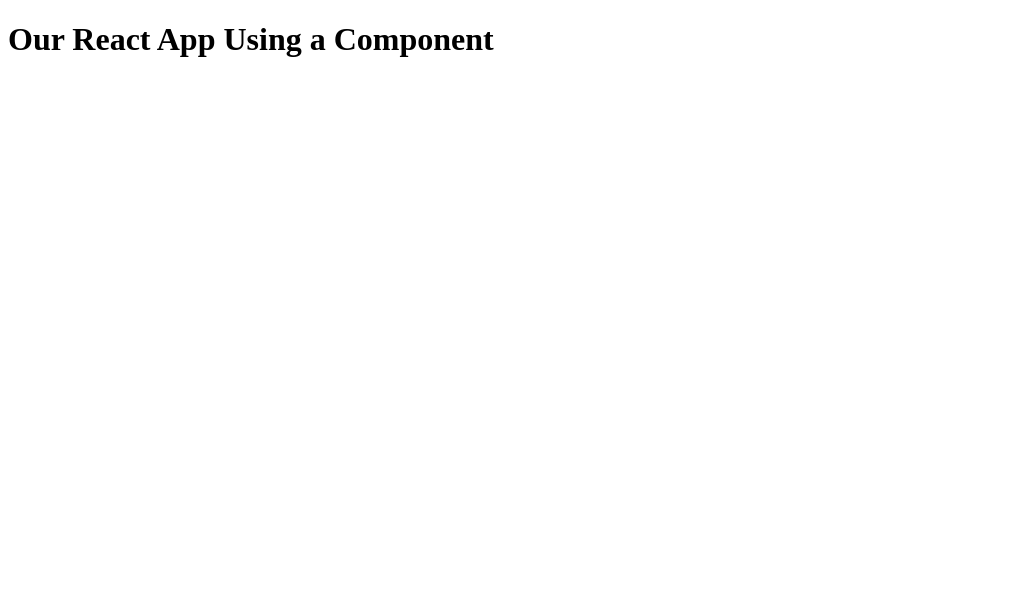
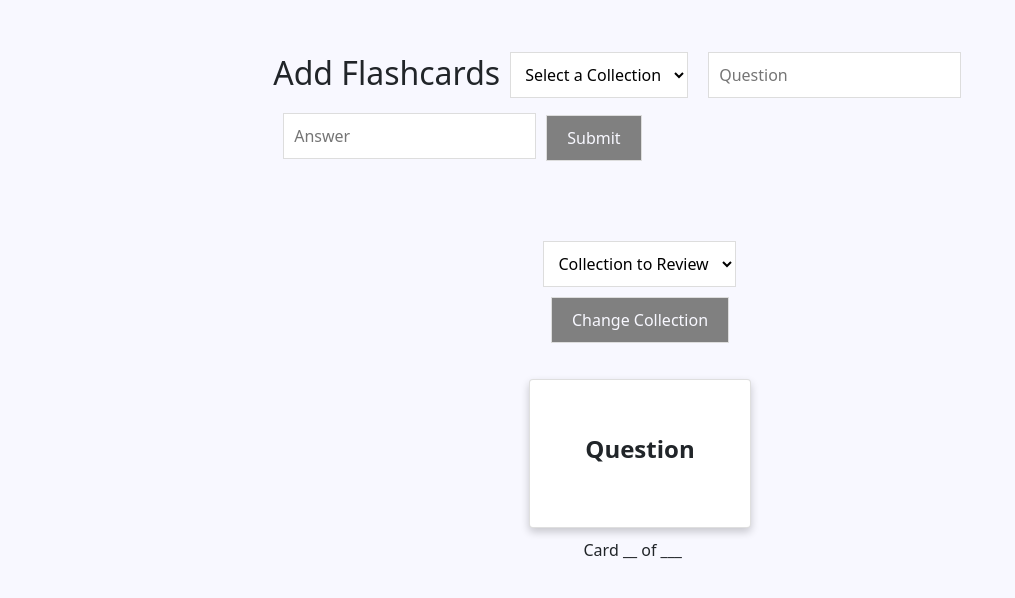
Before and after one commit to Jordan-Edwards/Flash-Card-Frontend, a React (Create React App) app: page / in a window 1280 px wide. Shown: the top 598 px of the page, without its empty margins (0-1015 px from the left). Built offline with nearby package versions, Linux system fonts and the light colour scheme; no server answers.

Commit message:
started css for flashcard, created functional form to post new flashcards

```diff
--- a/package.json
+++ b/package.json
@@ -6,6 +6,7 @@
     "@testing-library/jest-dom": "^5.14.1",
     "@testing-library/react": "^11.2.7",
     "@testing-library/user-event": "^12.8.3",
+    "axios": "^0.21.1",
     "bootstrap": "^5.0.2",
     "react": "^17.0.2",
     "react-dom": "^17.0.2",
--- a/public/index.html
+++ b/public/index.html
@@ -24,7 +24,7 @@
       work correctly both with client-side routing and a non-root public URL.
       Learn how to configure a non-root public URL by running `npm run build`.
     -->
-    <title>React App</title>
+    <title>Flashcard App</title>
   </head>
   <body>
     <noscript>You need to enable JavaScript to run this app.</noscript>
--- /dev/null
+++ b/src/components/addFlashcard.css
@@ -0,0 +1,63 @@
+/* Style the form - display items horizontally */
+.form-inline {
+    display: flex;
+    flex-flow: row wrap;
+    align-items: center;
+    text-align: center;
+    align-self: center;
+  }
+
+  /* Add some margins for each label */
+  .form-inline label {
+    margin: 5px 10px 5px 0;
+  }
+
+  /* Style the input fields */
+  .form-inline input {
+    vertical-align: middle;
+    align-items: center;
+    margin: 5px 10px 10px;
+    padding: 10px;
+    background-color: #fff;
+    border: 1px solid #ddd;
+  }
+
+  .form-inline select {
+    vertical-align: middle;
+    align-items: center;
+    margin: 5px 10px 10px;
+    padding: 10px;
+    background-color: #fff;
+    border: 1px solid #ddd;
+  }
+
+
+  /* Style the submit button */
+  .form-inline button {
+    padding: 10px 20px;
+    background-color: gray;
+    border: 1px solid #ddd;
+    color: ghostwhite;
+  }
+
+  .form-inline button:hover {
+    background-color: royalblue;
+  }
+
+  .center {
+      margin: auto;
+      width: 60%;
+      padding: 10px;
+    }
+
+  /* Add responsiveness - display the form controls vertically instead of horizontally on screens that are less than 800px wide */
+  @media (max-width: 800px) {
+    .form-inline input {
+      margin: 10px 0;
+    }
+
+    .form-inline {
+      flex-direction: column;
+      align-items: stretch;
+    }
+  }
--- /dev/null
+++ b/src/components/addFlashcard.jsx
@@ -0,0 +1,77 @@
+import React, { Component } from 'react';
+import './addFlashcard.css'
+
+class AddFlashcard extends Component {
+    constructor(props) {
+        super(props);
+        this.state = {
+            collection: '',
+            question: '',
+            answer: ''
+          }
+          this.handleChange= this.handleChange.bind(this);
+          this.handleSubmit= this.handleSubmit.bind(this);
+    }
+
+    handleChange = (event) =>{
+        this.setState ({
+            [event.target.name]: event.target.value
+        });
+    }
+
+    handleSubmit = (event) => {
+        event.preventDefault();
+
+        const flashcard = {
+            collection: this.state.collection,
+            question: this.state.question,
+            answer: this.state.answer
+        }
+        const collection_id =flashcard.collection;
+        console.log(flashcard)
+        this.props.addFlashcard(flashcard, collection_id);
+    }
+
+
+    render() {
+        return (
+        <div className="center">
+
+        <form className="form-inline" onSubmit={this.handleSubmit}>
+        <h2>Add Flashcards</h2>
+        <br />
+        <div className="form-group">
+
+                <select className="custom-select custom-select-lg" value={this.state.collection} type="text" name="collection" onChange={this.handleChange}>
+                    <option value>Select a Collection</option>
+                    <option value="1">Collection 1</option>
+                    <option value="2">Collection 2</option>
+                    <option value="3">Collection 3</option>
+
+                </select>
+            </div>
+
+        <input
+          type="text"
+          name="question"
+          placeholder="Question"
+          onChange={this.handleChange}
+          value={this.state.question}
+        />
+
+        <input
+          type="text"
+          name="answer"
+          placeholder="Answer"
+          onChange={this.handleChange}
+          value={this.state.answer}
+        />
+
+
+        <button type="submit"> Submit </button>
+      </form>
+</div> );
+    }
+}
+
+export default AddFlashcard;
--- a/src/components/app.css
+++ b/src/components/app.css
@@ -0,0 +1,3 @@
+body {
+    background-color: ghostwhite;
+}
--- a/src/components/app.jsx
+++ b/src/components/app.jsx
@@ -1,11 +1,65 @@
-import React, { Component } from 'react';
+import React, { Component } from "react";
+import "bootstrap/dist/css/bootstrap.css";
+import axios from "axios";
+import Flashcard from "./flashcard";
+import "./app.css";
+import AddFlashcard from "./addFlashcard";
 
 class App extends Component {
-state = { }
-render() {
-return (
-<h1>Our React App Using a Component</h1>
-);
-}
+  state = {
+    flashcards: [],
+    collections: [],
+    collection_id: "1",
+  };
+
+  async getAllCollections(e) {
+    await axios.get("http://127.0.0.1:8000/collections/")
+    .then((response) =>
+      this.setState({
+        collections: response.data,
+      })
+    );
+    console.log(this.state.collections);
+  }
+
+  async getFlashcardsById(collection_id) {
+    await axios
+      .get(`http://127.0.0.1:8000/collections/${collection_id}/flashcard/`)
+      .then((response) =>
+        this.setState({
+          flashcards: response.data,
+        })
+      );
+    console.log(this.state.flashcards);
+  }
+
+  addFlashcard = (flashcard, collection_id) => {
+    axios.post(
+      `http://127.0.0.1:8000/collections/${collection_id}/flashcard/`,
+      flashcard
+    );
+    this.setState({
+      flashcards: [...this.state.flashcards, flashcard],
+    });
+  };
+
+  componentDidMount() {
+    this.getFlashcardsById();
+    this.getAllCollections();
+  }
+
+  render() {
+    return (
+      <React.Fragment>
+        <div className="container-fluid">
+          <AddFlashcard
+            addFlashcard={this.addFlashcard}
+            collection_id={this.state.flashcardCollection}
+          />
+          <Flashcard question={this.state.flashcards.question} />
+        </div>
+      </React.Fragment>
+    );
+  }
 }
 export default App;
--- /dev/null
+++ b/src/components/flashcard.css
@@ -0,0 +1,59 @@
+.card {
+    /* Add shadows to create the "card" effect */
+    box-shadow: 0 4px 8px 0 rgba(0,0,0,0.2);
+    transition: 0.3s;
+    width: 100%;
+    text-align:center;
+    padding-top: 25%;
+    padding-bottom: 25%;
+    padding-left: auto;
+    padding-right:auto
+  }
+
+  /* On mouse-over, add a deeper shadow */
+  .card:hover {
+    box-shadow: 0 8px 16px 0 rgba(0,0,0,0.2);
+  }
+
+  /* Add some padding inside the card container */
+  .container {
+    padding: 2px 16px;
+  }
+
+.select {
+    text-align: center;
+    width:100%;
+    padding-top: 25%;
+    padding-bottom: 25%;
+    padding-left: auto;
+    padding-right:auto
+}
+
+.cardscroll {
+    text-align: center;
+    width: 40%;
+    padding-left: auto;
+    padding-right: auto;
+    padding-top: 5%;
+    padding-bottom: 5%;
+    margin: auto;
+    height: auto;
+    width: auto;
+    left: auto;
+    top: auto;
+
+}
+
+form {
+  text-align: center;
+    width: 50%;
+    padding-left: auto;
+    padding-right: auto;
+    padding-top: 5%;
+    padding-bottom: 5%;
+    margin: auto;
+    height: auto;
+    width: auto;
+    left: auto;
+    top: auto;
+}
--- /dev/null
+++ b/src/components/flashcard.jsx
@@ -0,0 +1,75 @@
+import React, { Component } from "react";
+import "./flashcard.css";
+
+class Flashcard extends Component {
+  constructor(props) {
+    super(props);
+    this.state = {
+      flashcards: [],
+      collections: [],
+    };
+    this.handleChange= this.handleChange.bind(this);
+    this.handleSubmit= this.handleSubmit.bind(this);
+}
+
+    handleChange = (event) =>{
+        this.setState ({
+            [event.target.name]: event.target.value
+        });
+    }
+
+    handleSubmit = (event) => {
+        event.preventDefault();
+        const collection_id = {
+            collection: this.state.id,
+        }
+        this.props.getFlashcardById(collection_id);
+    }
+
+
+  render() {
+    return (
+      <React.Fragment>
+
+        <div className="row">
+          <div className="col-md-4">
+          {/* <button className="cardscroll">Previous</button> */}
+         </div>
+          <div className="col-md-4">
+          <div className="center">
+          <div className="form-inline">
+          <form>
+          <select
+            className="custom-select custom-select-sm"
+            value={this.state.collection}
+            type="text"
+            name="collection_id"
+            onChange={this.handleChange}
+                      >
+                      <br></br>
+            <option value>Collection to Review</option>
+            <option value="1">Collection 1</option>
+            <option value="2">Collection 2</option>
+            <option value="3">Collection 3</option>
+          </select>
+          <button onSubmit={this.handleSubmit}>Change Collection</button>
+          </form>
+          <br></br>
+        </div>
+
+              <div className="card">
+                <h4>
+                  <b>Question</b>
+                </h4>
+              </div>
+              <p className="center">Card __ of ___</p>
+            </div>
+          </div>
+          <div className="col-md-4" />
+        </div>
+      </React.Fragment>
+    );
+  }
+}
+
+export default Flashcard;
```
Also changed, not shown: 1 other file (tests, documents, lock files or other folders).
